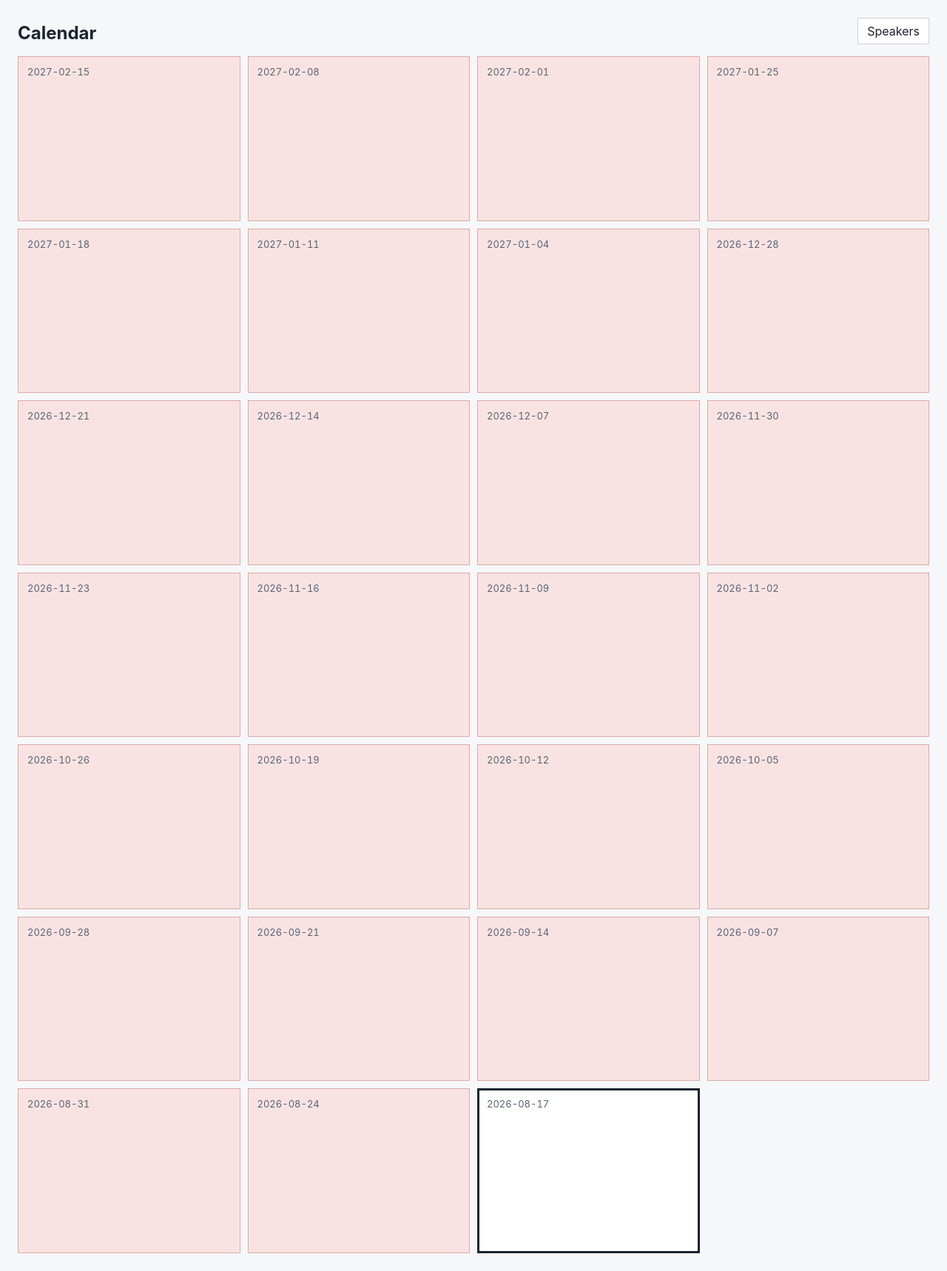
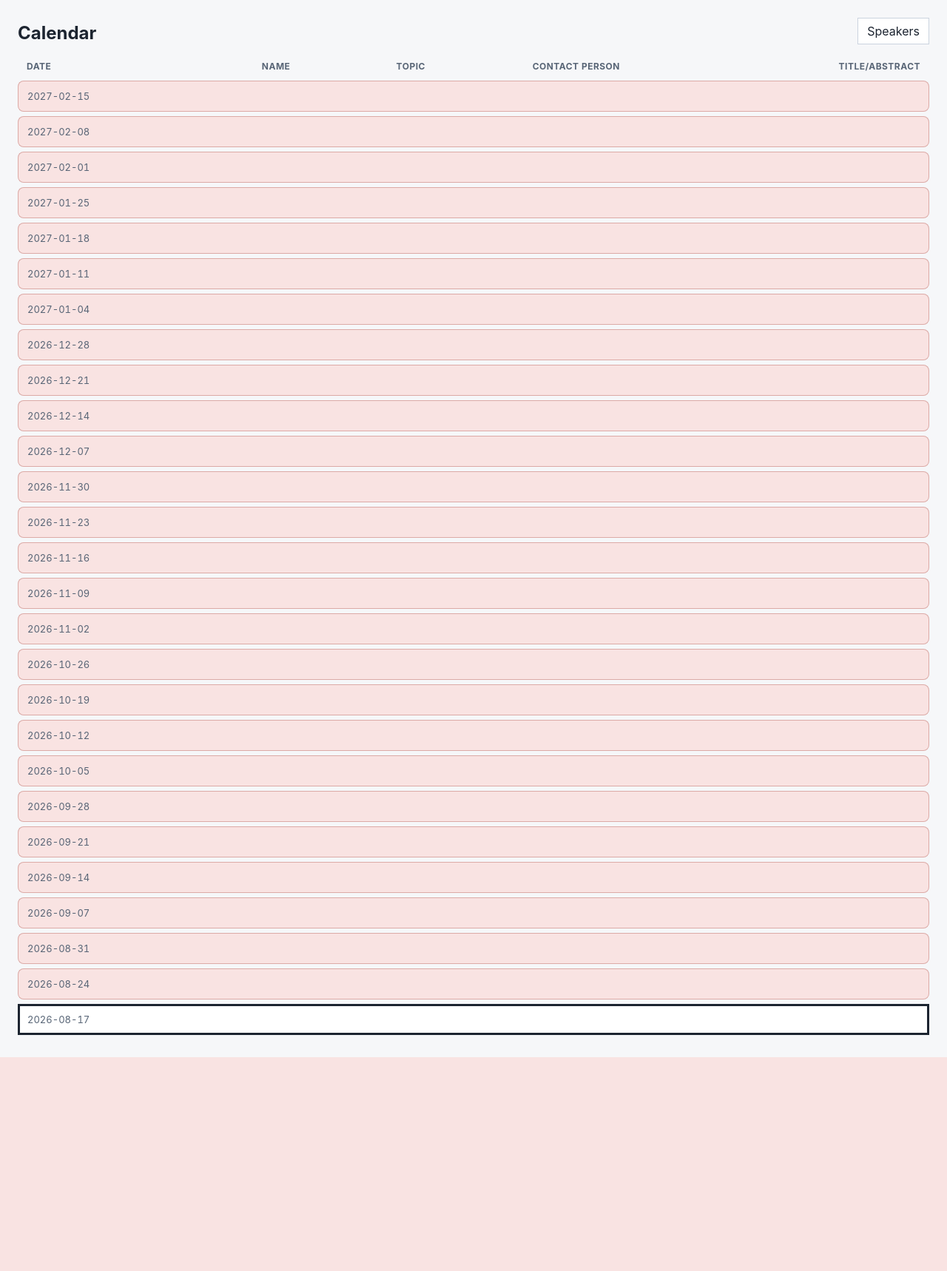
Before and after one commit to Gulliver-Lab/Seminars, a FastAPI app: page /calendar in a window 1280 px wide. Shown: the whole page at 74% size. After the commit the page ends 1429 px from the top, so only its background shows below. Run offline with FastAPI, Linux system fonts and the light colour scheme; data that the repository does not hold is empty.

Commit message:
feat: move to a spreadsheet-like display

```diff
--- a/src/seminars/templates/calendar.html
+++ b/src/seminars/templates/calendar.html
@@ -65,46 +65,65 @@
       }
 
       .calendar-page {
-        display: block;
+        overflow-x: auto;
       }
 
-      .calendar-grid {
-        display: grid;
-        gap: 10px;
-        grid-template-columns: repeat(4, minmax(0, 1fr));
+      .calendar-table {
+        border-collapse: separate;
+        border-spacing: 0 6px;
+        min-width: 760px;
+        width: 100%;
       }
 
-      .week-box {
-        aspect-ratio: 1.35;
-        background: #ffffff;
-        border: 1px solid #d9dee7;
-        display: grid;
-        gap: 10px;
-        grid-template-rows: auto minmax(0, 1fr);
-        padding: 12px;
+      .calendar-table th {
+        color: #586576;
+        font-size: 12px;
+        font-weight: 650;
+        letter-spacing: 0.04em;
+        padding: 0 12px 6px;
+        text-align: left;
+        text-transform: uppercase;
       }
 
-      .week-box.current-week {
-        border-color: #1c2430;
-        box-shadow: inset 0 0 0 2px #1c2430;
+      .calendar-table td {
+        background: #ffffff;
+        border-bottom: 1px solid #d9dee7;
+        border-top: 1px solid #d9dee7;
+        padding: 12px;
+        vertical-align: middle;
       }
 
-      .week-box.completed-week {
+      .calendar-table td:first-child {
+        border-left: 1px solid #d9dee7;
+        border-radius: 8px 0 0 8px;
+      }
+
+      .calendar-table td:last-child {
+        border-radius: 0 8px 8px 0;
+        border-right: 1px solid #d9dee7;
+      }
+
+      .calendar-row.current-week {
+        outline: 3px solid #1c2430;
+        outline-offset: -3px;
+      }
+
+      .calendar-row.completed-week td {
         background: #e7f4ed;
         border-color: #9bcbb4;
       }
 
-      .week-box.planned-week {
+      .calendar-row.planned-week td {
         background: #fff0db;
         border-color: #e0b56c;
       }
 
-      .week-box.future-empty-week {
+      .calendar-row.future-empty-week td {
         background: #f9e3e2;
         border-color: #dcaaa6;
       }
 
-      .week-box.unavailable-week {
+      .calendar-row.unavailable-week td {
         background: #eef0f3;
         border-color: #c6ccd5;
         color: #65717f;
@@ -114,16 +133,11 @@
         color: #586576;
         font-size: 13px;
         font-variant-numeric: tabular-nums;
-      }
-
-      .week-talk {
-        align-content: end;
-        display: grid;
-        gap: 8px;
+        white-space: nowrap;
       }
 
       .talk-speaker {
-        font-size: 16px;
+        font-size: 14px;
         font-weight: 650;
         line-height: 1.25;
       }
@@ -156,10 +170,12 @@
         display: flex;
         font-size: 13px;
         gap: 7px;
+        justify-content: center;
       }
 
-      .title-abstract-spacer {
-        min-height: 18px;
+      .title-abstract-cell {
+        text-align: center;
+        width: 120px;
       }
 
       .title-abstract-checkbox {
@@ -203,19 +219,6 @@
           flex-direction: column;
         }
 
-        .calendar-page {
-          display: block;
-        }
-
-        .calendar-grid {
-          grid-template-columns: repeat(2, minmax(0, 1fr));
-        }
-      }
-
-      @media (max-width: 520px) {
-        .calendar-grid {
-          grid-template-columns: 1fr;
-        }
       }
     </style>
   </head>
@@ -227,37 +230,51 @@
       </div>
 
       <div class="calendar-page">
-        <section class="calendar-grid" aria-label="Seminar weeks">
-          {% for week in calendar_weeks %}
-            <article class="week-box{% if week.color_class %} {{ week.color_class }}{% endif %}{% if week.is_current %} current-week{% endif %}">
-              <div class="week-date">{{ week.monday }}</div>
-              {% if week.talk %}
-                <div class="week-talk">
-                  {% if week.talk.is_unavailable %}
-                    <div class="talk-comments">{{ week.talk.comments }}</div>
-                  {% else %}
-                    <div class="talk-speaker">{{ week.talk.speaker }}</div>
+        <table class="calendar-table" aria-label="Seminar weeks">
+          <thead>
+            <tr>
+              <th scope="col">Date</th>
+              <th scope="col">Name</th>
+              <th scope="col">Topic</th>
+              <th scope="col">Contact person</th>
+              <th scope="col">Title/Abstract</th>
+            </tr>
+          </thead>
+          <tbody>
+            {% for week in calendar_weeks %}
+              <tr class="calendar-row{% if week.color_class %} {{ week.color_class }}{% endif %}{% if week.is_current %} current-week{% endif %}">
+                <td class="week-date">{{ week.monday }}</td>
+                {% if week.talk and week.talk.is_unavailable %}
+                  <td><div class="talk-comments">{{ week.talk.comments }}</div></td>
+                  <td></td>
+                  <td></td>
+                  <td class="title-abstract-cell"></td>
+                {% elif week.talk %}
+                  <td><div class="talk-speaker">{{ week.talk.speaker }}</div></td>
+                  <td>
                     <div class="talk-topic">
                       <span class="topic-dot {{ week.talk.topic_class }}"></span>
                       <span>{{ week.talk.topic }}</span>
                     </div>
-                    {% if week.talk.contact_persons %}
-                      <div class="talk-contacts">Contact: {{ week.talk.contact_persons }}</div>
+                  </td>
+                  <td><div class="talk-contacts">{{ week.talk.contact_persons }}</div></td>
+                  <td class="title-abstract-cell">
+                    {% if week.talk.status == "completed" %}
+                      <label class="title-abstract-field" aria-label="Title/Abstract">
+                        <input class="title-abstract-checkbox"{% if week.talk.has_title_abstract %} checked{% endif %} disabled type="checkbox">
+                      </label>
                     {% endif %}
-                    {% if week.talk.status == "completed" %}
-                      <label class="title-abstract-field">
-                        <input class="title-abstract-checkbox"{% if week.talk.has_title_abstract %} checked{% endif %} disabled type="checkbox">
-                        Title/Abstract
-                      </label>
-                    {% else %}
-                      <div class="title-abstract-spacer" aria-hidden="true"></div>
-                    {% endif %}
-                  {% endif %}
-                </div>
-              {% endif %}
-            </article>
-          {% endfor %}
-        </section>
+                  </td>
+                {% else %}
+                  <td></td>
+                  <td></td>
+                  <td></td>
+                  <td class="title-abstract-cell"></td>
+                {% endif %}
+              </tr>
+            {% endfor %}
+          </tbody>
+        </table>
       </div>
     </main>
   </body>
```
Also changed, not shown: tests/test_web.py (+12 -4 lines).
